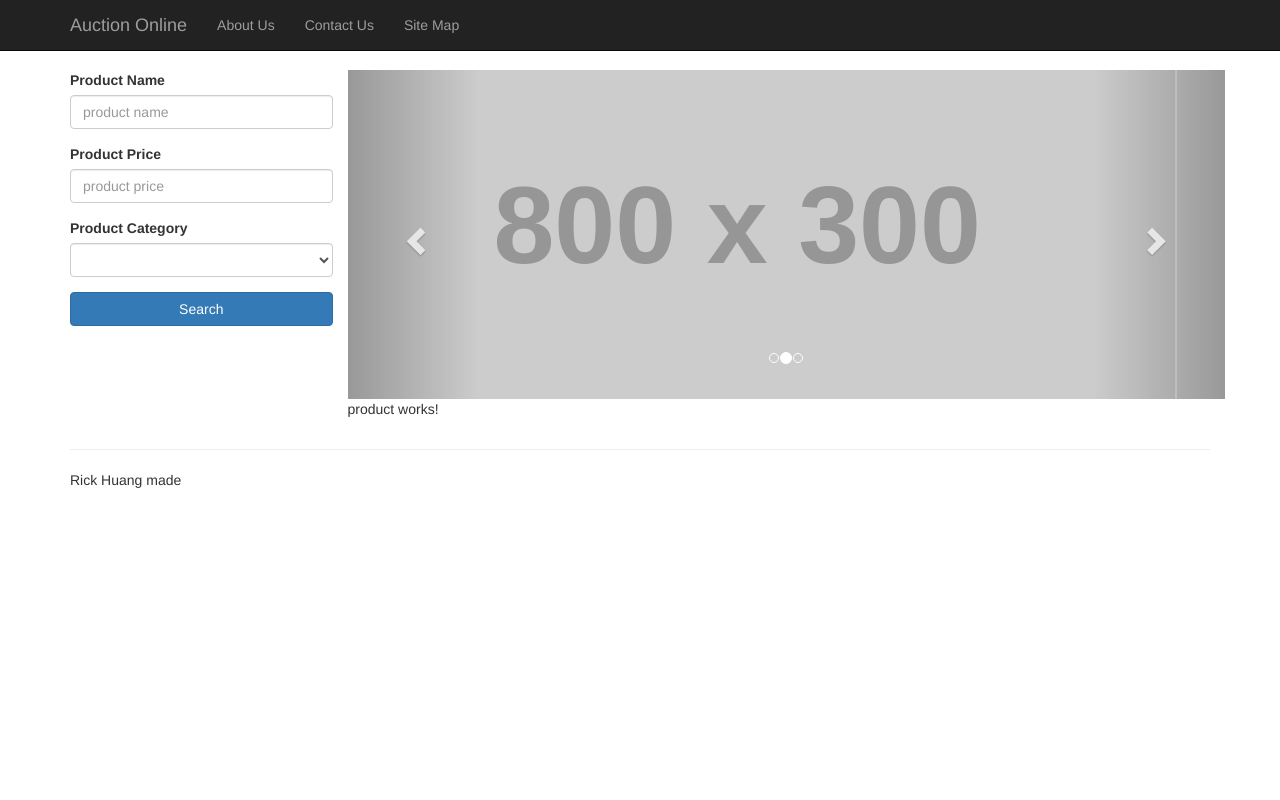
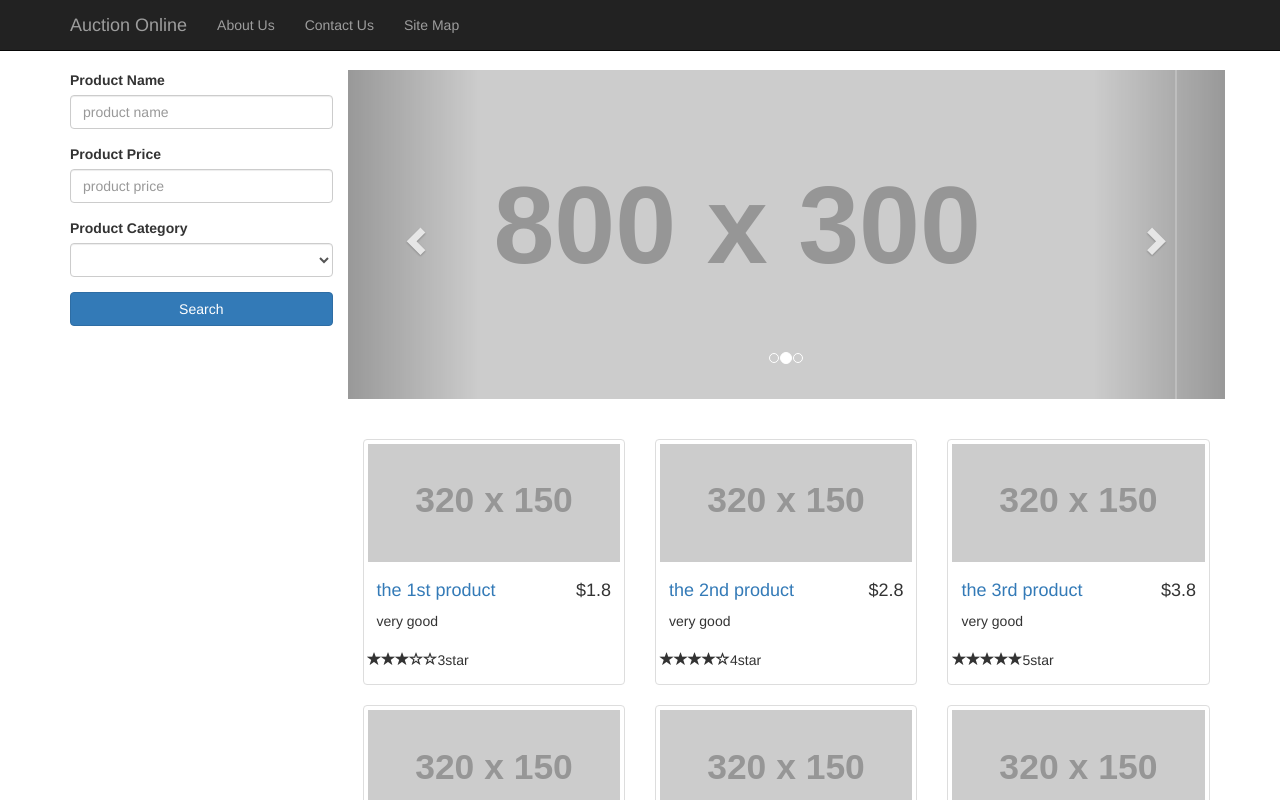
Before and after one commit to rick-liyue-huang/ProjectOne-Angular2, an Angular app: page / in a window 1280 px wide. Shown: the top 800 px of the page. Built offline with nearby package versions, Linux system fonts and the light colour scheme.

Commit message:
finish star component

```diff
--- a/src/app/app.component.css
+++ b/src/app/app.component.css
@@ -0,0 +1,4 @@
+
+.carousel-container {
+  margin-bottom: 40px;
+}
--- a/src/app/app.component.html
+++ b/src/app/app.component.html
@@ -11,7 +11,7 @@
     </div>
 
     <div class="col-md-9">
-      <div class="row">
+      <div class="row carousel-container">
         <app-carousel></app-carousel>
       </div>
       <div class="row">
--- a/src/app/app.module.ts
+++ b/src/app/app.module.ts
@@ -7,7 +7,7 @@ import { FooterComponent } from './footer/footer.component';
 import { SearchComponent } from './search/search.component';
 import { CarouselComponent } from './carousel/carousel.component';
 import { ProductComponent } from './product/product.component';
-import { StartsComponent } from './starts/starts.component';
+import { StarsComponent } from './stars/stars.component';
 
 @NgModule({
   declarations: [
@@ -17,7 +17,7 @@ import { StartsComponent } from './starts/starts.component';
     SearchComponent,
     CarouselComponent,
     ProductComponent,
-    StartsComponent
+    StarsComponent
   ],
   imports: [
     BrowserModule
--- a/src/app/product/product.component.html
+++ b/src/app/product/product.component.html
@@ -1,3 +1,17 @@
-<p>
-  product works!
-</p>
+
+
+<!--define product component -->
+
+<div *ngFor="let product of products" class="col-md-4 col-sm-4 col-lg-4">
+  <div class="thumbnail">
+    <img [src]="imgUrl" alt="">
+    <div class="caption">
+      <h4 class="pull-right">${{product.price}}</h4>
+      <h4><a href="">{{product.title}}</a></h4>
+      <p>{{product.desc}}</p>
+    </div>
+    <div>
+      <app-stars [rating]="product.rating"></app-stars>
+    </div>
+  </div>
+</div>
--- a/src/app/product/product.component.ts
+++ b/src/app/product/product.component.ts
@@ -7,9 +7,39 @@ import { Component, OnInit } from '@angular/core';
 })
 export class ProductComponent implements OnInit {
 
+  private products: Array<Product>;
+
+  private imgUrl = 'http://placehold.it/320x150';
+
   constructor() { }
 
+  // lifecycle hook
   ngOnInit() {
+    this.products = [
+      new Product(1, "the 1st product", 1.8, 3, 'very good', ["elec", "fast"]),
+      new Product(2, "the 2nd product", 2.8, 4, 'very good', ["elec", "fast"]),
+      new Product(3, "the 3rd product", 3.8, 5, 'very good', ["elec", "fast"]),
+      new Product(4, "the 4th product", 4.8, 2, 'very good', ["elec", "fast"]),
+      new Product(5, "the 5th product", 3.8, 1, 'very good', ["elec", "fast"]),
+      new Product(6, "the 6th product", 2.8, 4, 'very good', ["elec", "fast"])
+
+    ];
+
+    this.products.push(new Product(7, "the 7th product", 2.8, 5, 'very good', ["elec", "fast"]));
   }
 
 }
+
+export class Product {
+  constructor(
+    public id: number,
+    public title: string,
+    public price: number,
+    public rating: number,
+    public desc: string,
+    public categories: Array<string>
+  ) {
+
+  }
+
+}
--- /dev/null
+++ b/src/app/stars/stars.component.html
@@ -0,0 +1,9 @@
+
+
+<!--define star component-->
+
+<p>
+  <span *ngFor="let star of stars" class="glyphicon glyphicon-star"
+   [class.glyphicon-star-empty]="star"></span>
+  <span>{{rating}}star</span>
+</p>
--- /dev/null
+++ b/src/app/stars/stars.component.ts
@@ -0,0 +1,25 @@
+import { Component, OnInit, Input} from '@angular/core';
+
+@Component({
+  selector: 'app-stars',
+  templateUrl: './stars.component.html',
+  styleUrls: ['./stars.component.css']
+})
+export class StarsComponent implements OnInit {
+
+  @Input()
+  private rating:number = 0;
+
+  private stars: boolean[];
+
+  constructor() { }
+
+  ngOnInit() {
+    this.stars = [];
+    for (let i = 1; i <= 5; i++) {
+      this.stars.push(i > this.rating);
+    }
+    // this.stars = [false, false, true, true, true];
+  }
+
+}
--- a/src/app/starts/starts.component.html
+++ /dev/null
@@ -1,3 +0,0 @@
-<p>
-  starts works!
-</p>
--- a/src/app/starts/starts.component.ts
+++ /dev/null
@@ -1,15 +0,0 @@
-import { Component, OnInit } from '@angular/core';
-
-@Component({
-  selector: 'app-starts',
-  templateUrl: './starts.component.html',
-  styleUrls: ['./starts.component.css']
-})
-export class StartsComponent implements OnInit {
-
-  constructor() { }
-
-  ngOnInit() {
-  }
-
-}
```
Also changed, not shown: src/app/stars/stars.component.css (added), 1 other file (tests, documents, lock files or other folders).
